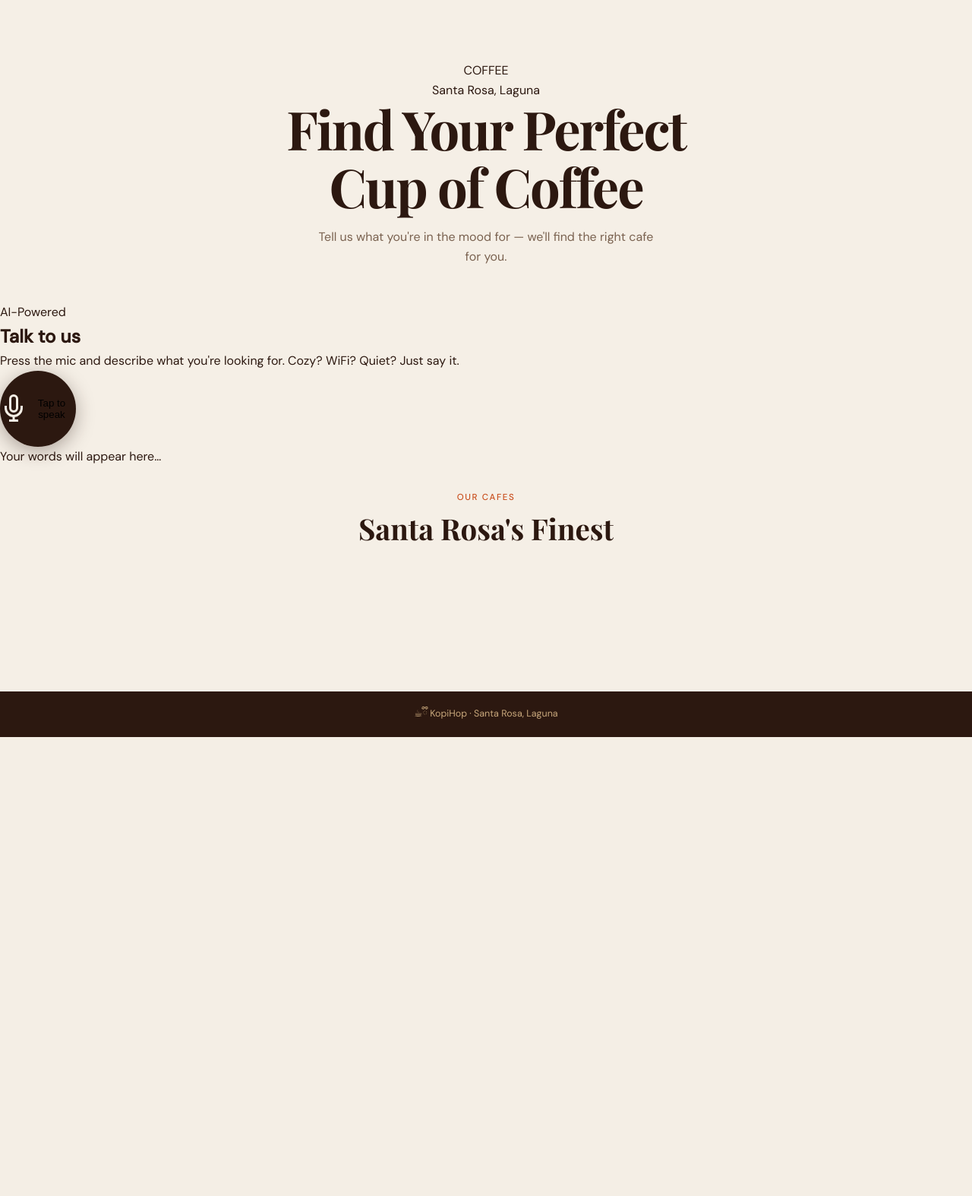
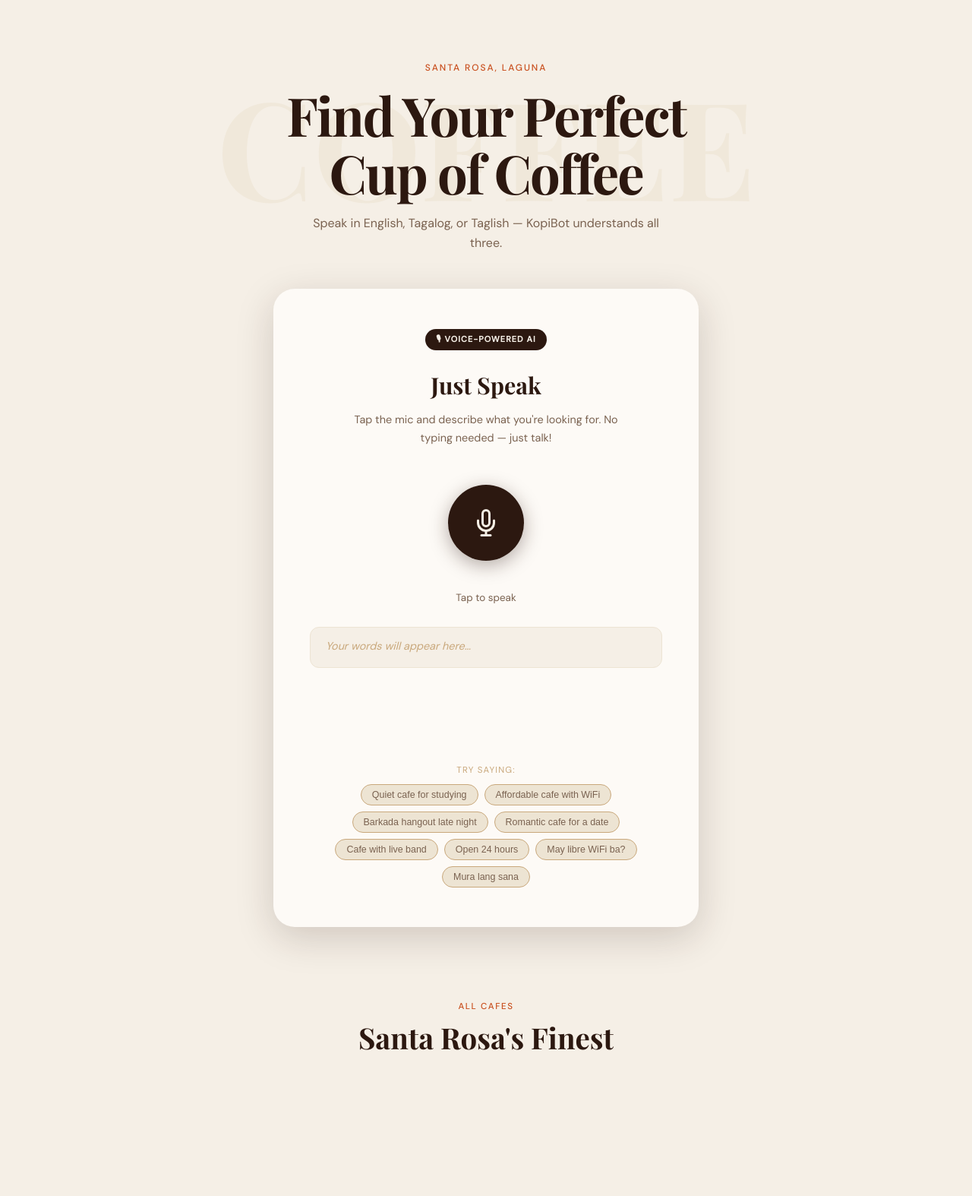
Before and after one commit to kkath8/Kopihop_Recommender, a Flask app: page / in a window 1280 px wide. Shown: the part 60-1634 px from the top of the page at 76% size. Before the commit the page ends 1030 px from the top, so only its background shows below. Run offline with Flask 3, Linux system fonts and the light colour scheme; some libraries are stand-ins or nearby versions; some web fonts are replaced.

Commit message:
Update home.html

```diff
--- a/templates/home.html
+++ b/templates/home.html
@@ -5,73 +5,116 @@
 
 <!-- HERO -->
 <section class="hero">
-  <div class="hero-bg-text">COFFEE</div>
-  <div class="hero-content">
-    <p class="hero-eyebrow">Santa Rosa, Laguna</p>
+  <div class="hero-bg">COFFEE</div>
+  <div class="hero-inner">
+    <p class="hero-eye">Santa Rosa, Laguna</p>
     <h1 class="hero-title">Find Your Perfect<br>Cup of Coffee</h1>
-    <p class="hero-sub">Tell us what you're in the mood for — we'll find the right cafe for you.</p>
+    <p class="hero-sub">
+      Speak in English, Tagalog, or Taglish — KopiBot understands all three.
+    </p>
   </div>
 </section>
 
-<!-- VOICE RECOMMENDER -->
-<section class="recommender">
-  <div class="recommender-card">
-    <div class="rec-header">
-      <span class="rec-badge">AI-Powered</span>
-      <h2 class="rec-title">Talk to us</h2>
-      <p class="rec-desc">Press the mic and describe what you're looking for. Cozy? WiFi? Quiet? Just say it.</p>
-    </div>
+<!-- VOICE WIDGET -->
+<section class="voice-section">
+  <div class="voice-card">
 
-    <!-- Voice Input Area -->
-    <div class="voice-area">
-      <button id="micBtn" class="mic-btn" aria-label="Start voice input">
-        <span class="mic-icon">
-          <svg viewBox="0 0 24 24" fill="none" stroke="currentColor" stroke-width="2">
+    <span class="ai-badge">🎙 Voice-Powered AI</span>
+    <h2 class="vc-title">Just Speak</h2>
+    <p class="vc-sub">
+      Tap the mic and describe what you're looking for.
+      No typing needed — just talk!
+    </p>
+
+    <div class="mic-wrap">
+
+      <!-- Mic button with animated ring -->
+      <div class="mic-outer">
+        <div id="micRing" data-state="idle"></div>
+        <button id="micBtn" data-state="idle" aria-label="Start voice input">
+          <!-- Mic icon (shown when idle/listening) -->
+          <svg viewBox="0 0 24 24" fill="none" stroke-width="2" stroke-linecap="round" stroke-linejoin="round">
             <path d="M12 1a3 3 0 0 0-3 3v8a3 3 0 0 0 6 0V4a3 3 0 0 0-3-3z"/>
             <path d="M19 10v2a7 7 0 0 1-14 0v-2"/>
             <line x1="12" y1="19" x2="12" y2="23"/>
-            <line x1="8" y1="23" x2="16" y2="23"/>
+            <line x1="8"  y1="23" x2="16" y2="23"/>
           </svg>
-        </span>
-        <span class="mic-label" id="micLabel">Tap to speak</span>
-      </button>
+        </button>
+      </div>
 
-      <div class="transcript-box" id="transcriptBox">
-        <p id="transcriptText" class="transcript-placeholder">Your words will appear here…</p>
+      <!-- Status text under mic -->
+      <p id="micStatus">Tap the mic to start</p>
+
+      <!-- Live transcript -->
+      <div class="transcript-area empty" id="transcript"
+           data-placeholder="Your words will appear here…">
+        Your words will appear here…
       </div>
-    </div>
 
-    <!-- Status -->
-    <div class="voice-status" id="voiceStatus"></div>
-  </div>
+      <!-- AI speech bubble -->
+      <div class="ai-bubble" id="aiSpeechBubble">
+        <span class="ai-bubble-icon">☕︎ྀི</span>
+        <p id="aiSpeechText"></p>
+      </div>
+
+      <!-- Engine indicator -->
+      <span id="engineBadge"></span>
+
+      <!-- Example queries the user can tap to trigger -->
+      <div>
+        <p class="chips-label">Try saying:</p>
+        <div class="example-chips">
+          {% for ex in [
+            "Quiet cafe for studying",
+            "Affordable cafe with WiFi",
+            "Barkada hangout late night",
+            "Romantic cafe for a date",
+            "Cafe with live band",
+            "Open 24 hours",
+            "May libre WiFi ba?",
+            "Mura lang sana"
+          ] %}
+          <button class="chip" onclick="triggerVoiceQuery('{{ ex }}')">{{ ex }}</button>
+          {% endfor %}
+        </div>
+      </div>
+
+    </div><!-- /mic-wrap -->
+  </div><!-- /voice-card -->
 </section>
 
-<!-- RESULTS SECTION -->
+<!-- RESULTS (hidden until a query runs) -->
 <section class="results-section" id="resultsSection" style="display:none">
   <div class="results-header">
-    <h2 class="results-title">Here's what we found for you</h2>
-    <p class="results-query" id="resultsQuery"></p>
+    <h2 class="results-title">Here's what we found ☕︎ྀི</h2>
   </div>
   <div class="results-grid" id="resultsGrid"></div>
   <div class="results-cta">
-    <a href="{{ url_for('cafes.cafe_list') }}" class="btn btn-outline">Browse All Cafes →</a>
+    <a href="{{ url_for('cafes.cafe_list') }}" class="btn-outline">Browse All Cafes →</a>
   </div>
 </section>
 
 <!-- FEATURED CAFES STRIP -->
 <section class="featured">
-  <p class="section-label">Our cafes</p>
+  <p class="section-label">All Cafes</p>
   <h2 class="section-title">Santa Rosa's Finest</h2>
   <div class="featured-strip">
     {% for cafe in cafes %}
     <a href="/cafes/{{ cafe.id }}" class="featured-item">
-      <div class="featured-img-wrap">
-        <img src="{{ url_for('static', filename='images/' + cafe.image) }}"
-             alt="{{ cafe.name }}"
-             onerror="this.src='https://images.unsplash.com/photo-1509042239860-f550ce710b93?w=400&h=300&fit=crop'">
+      <div class="fi-img">
+        <img
+          src="{{ url_for('static', filename='images/' + cafe.image) }}"
+          alt="{{ cafe.name }}"
+          onerror="this.src='https://images.unsplash.com/photo-1509042239860-f550ce710b93?w=400&h=300&fit=crop'"
+        >
       </div>
-      <p class="featured-name">{{ cafe.name }}</p>
-      <p class="featured-tag">{{ cafe.tags.split(',')[0] | capitalize }} · {{ cafe.tags.split(',')[1] | capitalize }}</p>
+      <p class="fi-name">{{ cafe.name }}</p>
+      <p class="fi-tag">
+        {{ cafe.tags.split(',')[0] | capitalize }}
+        {% if cafe.tags.split(',') | length > 1 %}
+          · {{ cafe.tags.split(',')[1] | capitalize }}
+        {% endif %}
+      </p>
     </a>
     {% endfor %}
   </div>
@@ -81,4 +124,91 @@
 
 {% block scripts %}
 <script src="{{ url_for('static', filename='js/voice.js') }}"></script>
+<script>
+
+  function triggerVoiceQuery(text) {
+    const transcriptEl = document.getElementById("transcript");
+    if (transcriptEl) {
+      transcriptEl.textContent = text;
+      transcriptEl.classList.remove("empty");
+    }
+
+    // Dispatch to the recommend endpoint directly
+    fetch("/ai/recommend", {
+      method: "POST",
+      headers: { "Content-Type": "application/json" },
+      body: JSON.stringify({ query: text, input_method: "text", conversation_history: [] }),
+    })
+    .then(r => r.json())
+    .then(data => {
+      // Re-use voice.js internal functions via a custom event
+      document.dispatchEvent(new CustomEvent("kopihop:result", { detail: data }));
+    });
+  }
+
+  // Listen for chip results and render them
+  document.addEventListener("kopihop:result", function(e) {
+    const data = e.detail;
+
+    // Show AI bubble
+    const bubble = document.getElementById("aiSpeechBubble");
+    const bubbleText = document.getElementById("aiSpeechText");
+    if (bubble && bubbleText && data.ai_message) {
+      bubbleText.textContent = data.ai_message;
+      bubble.classList.add("visible");
+
+      // Speak the AI message
+      if (window.speechSynthesis) {
+        const utt = new SpeechSynthesisUtterance(data.ai_message);
+        utt.lang = "en-PH"; utt.rate = 0.93;
+        window.speechSynthesis.cancel();
+        window.speechSynthesis.speak(utt);
+      }
+    }
+
+    // Render cards
+    const grid = document.getElementById("resultsGrid");
+    const section = document.getElementById("resultsSection");
+    if (!grid || !data.recommendations?.length) return;
+
+    grid.innerHTML = "";
+    const fallback = "https://images.unsplash.com/photo-1509042239860-f550ce710b93?w=600&h=400&fit=crop";
+
+    data.recommendations.forEach((cafe, i) => {
+      const card = document.createElement("a");
+      card.href = `/cafes/${cafe.id}`;
+      card.className = "result-card";
+      card.style.animationDelay = `${i * 0.12}s`;
+      card.innerHTML = `
+        <div class="rc-img">
+          <img src="/static/images/${cafe.image}" alt="${cafe.name}"
+               onerror="this.src='${fallback}'">
+        </div>
+        <div class="rc-body">
+          <div class="rc-top">
+            <span class="rc-name">${cafe.name}</span>
+            <span class="rc-price">${cafe.price_range || ""}</span>
+          </div>
+          <p class="rc-reason">${cafe.reason}</p>
+          <p class="rc-hours">🕐 ${cafe.hours || "Check cafe for hours"}</p>
+          <span class="rc-cta">View Cafe →</span>
+        </div>`;
+      grid.appendChild(card);
+    });
+
+    section.style.display = "block";
+    section.scrollIntoView({ behavior: "smooth", block: "start" });
+  });
+
+  // Clear "empty" placeholder when user starts speaking
+  const transcriptEl = document.getElementById("transcript");
+  if (transcriptEl) {
+    const observer = new MutationObserver(() => {
+      if (transcriptEl.textContent.trim() && transcriptEl.textContent !== "Your words will appear here…") {
+        transcriptEl.classList.remove("empty");
+      }
+    });
+    observer.observe(transcriptEl, { childList: true, characterData: true, subtree: true });
+  }
+</script>
 {% endblock %}
```
